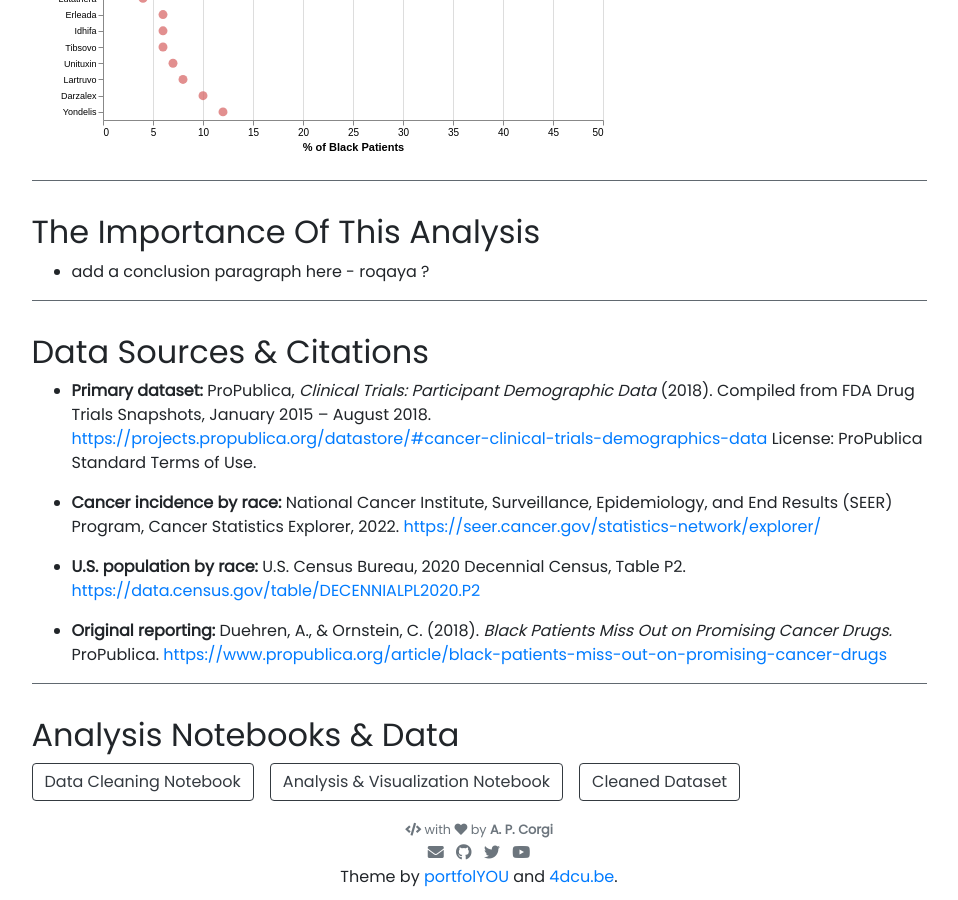
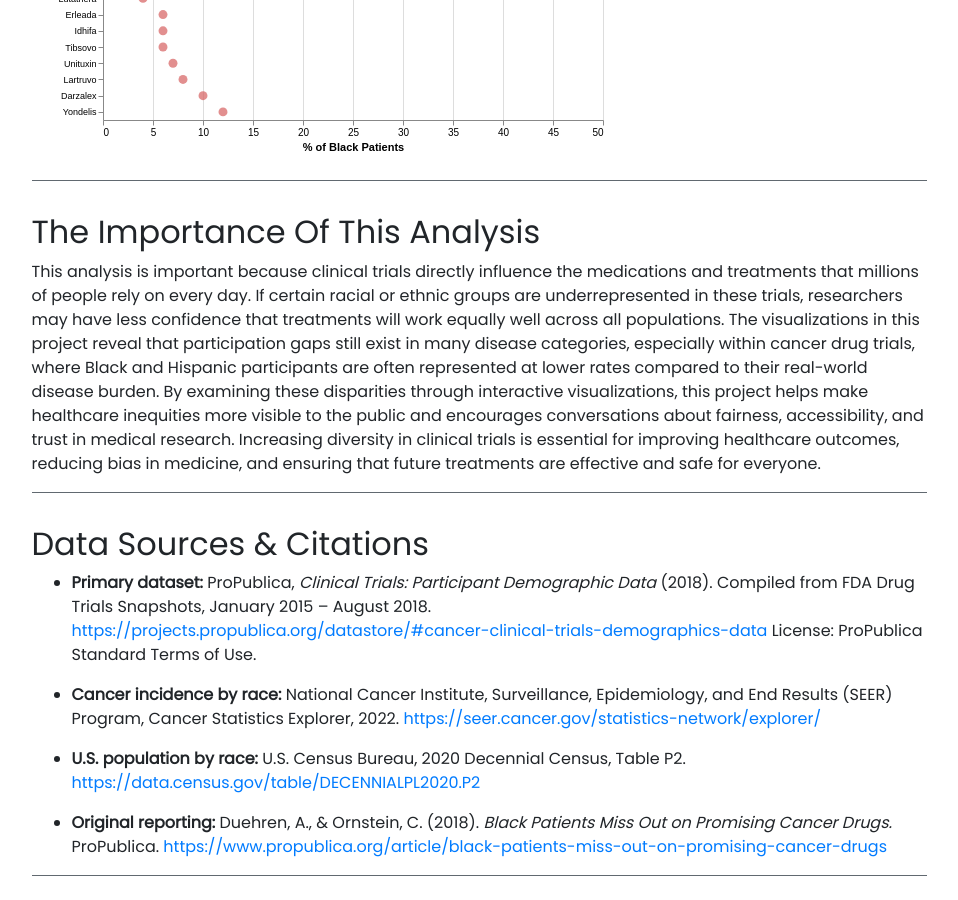
Before and after one commit to aaliyahali/aaliyahali.github.io, a Jekyll site: the page built from _projects/final-project.md, in a window 1280 px wide and 900 px high, scrolled down 4038 px. Shown: the whole window, without its empty margins (161-1119 px from the left). Built offline with Jekyll 4.4.1, drawn with Linux system fonts in a browser that asks for light colours; nearby versions of some CDN libraries.

Commit message:
new updates to write-up

```diff
--- a/_projects/final-project.md
+++ b/_projects/final-project.md
@@ -67,7 +67,7 @@ The dot plot below shows every individual FDA-approved cancer drug from this per
 
 ## The Importance Of This Analysis
 
-- add a conclusion paragraph here - roqaya ?
+This analysis is important because clinical trials directly influence the medications and treatments that millions of people rely on every day. If certain racial or ethnic groups are underrepresented in these trials, researchers may have less confidence that treatments will work equally well across all populations. The visualizations in this project reveal that participation gaps still exist in many disease categories, especially within cancer drug trials, where Black and Hispanic participants are often represented at lower rates compared to their real-world disease burden. By examining these disparities through interactive visualizations, this project helps make healthcare inequities more visible to the public and encourages conversations about fairness, accessibility, and trust in medical research. Increasing diversity in clinical trials is essential for improving healthcare outcomes, reducing bias in medicine, and ensuring that future treatments are effective and safe for everyone.
 
 ---
 
```
